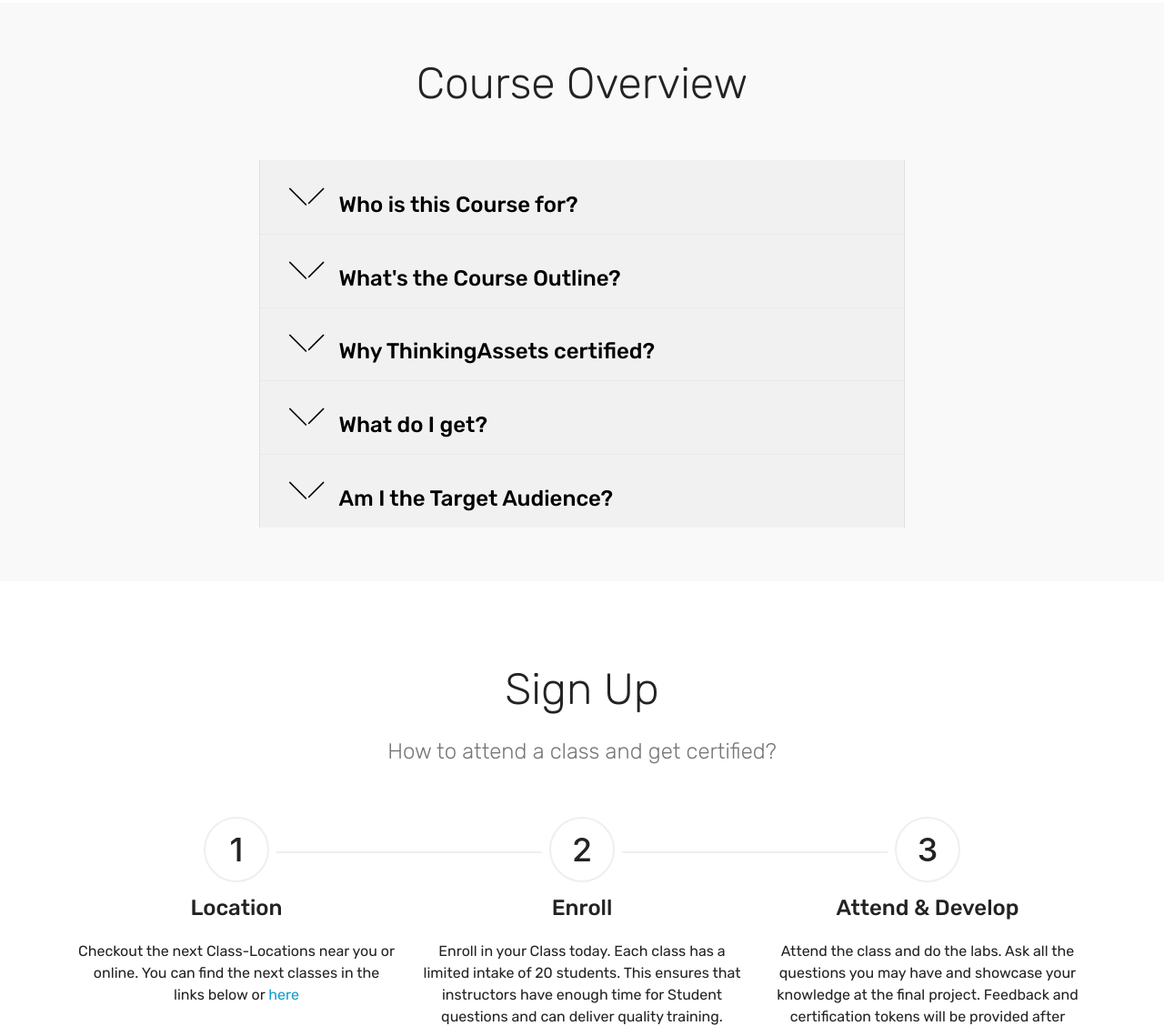
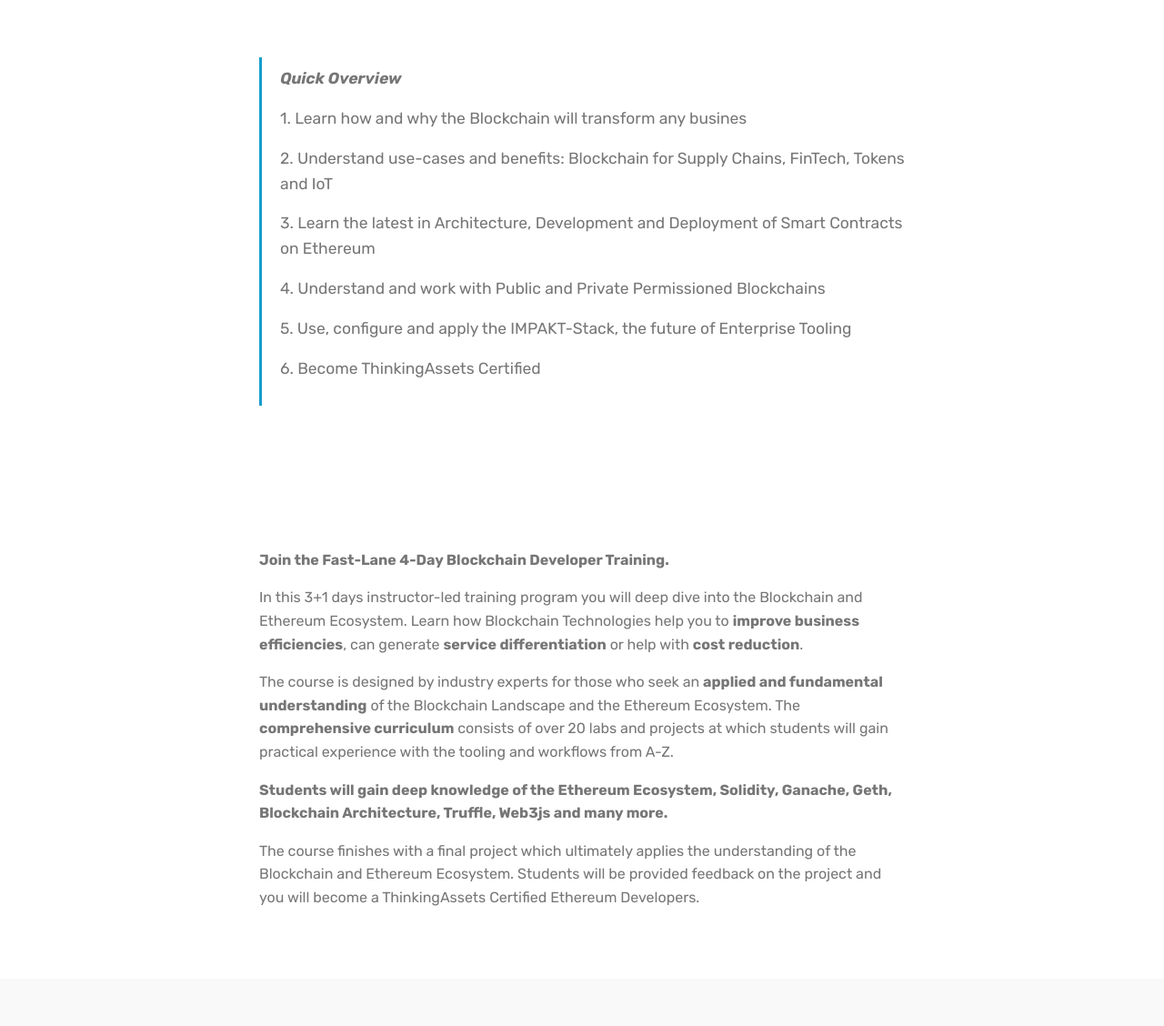
Before and after one commit to tomw1808/thinkingassets_website, a plain HTML site: page enterprise-blockchain-developer-ethereum-ebta-instructor-led-course.html in a window 1280 px wide. Shown: the part 1672-2800 px from the top of the page at 91% size. Drawn offline with Linux system fonts and the light colour scheme; files whose address does not match are found by name.

Commit message:
more information

```diff
--- a/assets/mobirise/css/mbr-additional.css
+++ b/assets/mobirise/css/mbr-additional.css
@@ -3188,6 +3188,24 @@
     font-size: 40px !important;
   }
 }
+.cid-rlxOgjgo9Y {
+  padding-top: 60px;
+  padding-bottom: 60px;
+  background-color: #ffffff;
+}
+.cid-rlxOgjgo9Y .mbr-text,
+.cid-rlxOgjgo9Y blockquote {
+  color: #767676;
+}
+.cid-rlxOBz9RVT {
+  padding-top: 60px;
+  padding-bottom: 60px;
+  background-color: #ffffff;
+}
+.cid-rlxOBz9RVT .mbr-text,
+.cid-rlxOBz9RVT blockquote {
+  color: #767676;
+}
 .cid-rlwFsaP4yP {
   padding-top: 60px;
   padding-bottom: 60px;
--- a/enterprise-blockchain-developer-ethereum-ebta-instructor-led-course.html
+++ b/enterprise-blockchain-developer-ethereum-ebta-instructor-led-course.html
@@ -58,7 +58,7 @@
     </nav>
 </section>
 
-<section class="engine"><a href="https://mobirise.info/j">website templates</a></section><section class="header1 cid-rlwx0Skp1e mbr-parallax-background" id="header16-q">
+<section class="engine"><a href="https://mobirise.info/t">amp templates</a></section><section class="header1 cid-rlwx0Skp1e mbr-parallax-background" id="header16-q">
 
 
 
@@ -155,6 +155,33 @@
             </div>
 
 
+        </div>
+    </div>
+</section>
+
+<section class="mbr-section article content1 cid-rlxOgjgo9Y" id="content2-1g">
+
+
+
+    <div class="container">
+        <div class="media-container-row">
+            <div class="mbr-text col-12 col-md-8 mbr-fonts-style display-7">
+                <blockquote><p><strong>Quick Overview</strong></p><p><span style="font-size: 1.09rem; font-style: normal;">1. Learn how and why the Blockchain will transform any busines</span></p><p><span style="font-size: 1.09rem; font-style: normal;">2. Understand use-cases and benefits: Blockchain for Supply Chains, FinTech, Tokens and IoT</span></p><p><span style="font-size: 1.09rem; font-style: normal;">3. Learn the latest in Architecture, Development and Deployment of Smart Contracts on Ethereum</span></p><p><span style="font-size: 1.09rem; font-style: normal;">4. Understand and work with Public and Private Permissioned Blockchains&nbsp;</span></p><p><span style="font-size: 1.09rem; font-style: normal;">5. Use, configure and apply the IMPAKT-Stack, the future of Enterprise Tooling</span></p><p><span style="font-size: 1.09rem; font-style: normal;">6. Become ThinkingAssets Certified</span></p></blockquote>
+            </div>
+        </div>
+    </div>
+</section>
+
+<section class="mbr-section article content1 cid-rlxOBz9RVT" id="content1-1h">
+
+
+
+    <div class="container">
+        <div class="media-container-row">
+            <div class="mbr-text col-12 mbr-fonts-style display-7 col-md-8"><p><strong>Join the Fast-Lane 4-Day Blockchain Developer Training.
+</strong></p><p>
+<span style="font-size: 1rem;">In this 3+1 days instructor-led training program you will deep dive into the Blockchain and Ethereum Ecosystem. Learn how Blockchain Technologies help you to <strong>improve business efficiencies</strong>, can generate <strong>service differentiation</strong> or help with <strong>cost reduction</strong>. &nbsp;</span></p><p>The course is designed by industry experts for those who seek an <strong>applied and fundamental understanding</strong> of the Blockchain Landscape and the Ethereum Ecosystem. The <strong>comprehensive curriculum</strong> consists of over 20 labs and projects at which students will gain practical experience with the tooling and workflows from A-Z.</p><p><strong>Students will gain deep knowledge of the Ethereum Ecosystem, Solidity, Ganache, Geth, Blockchain Architecture, Truffle, Web3js and many more.
+</strong></p><p>The course finishes with a final project which ultimately applies the understanding of the Blockchain and Ethereum Ecosystem. Students will be provided feedback on the project and you will become a ThinkingAssets Certified Ethereum Developers.</p></div>
         </div>
     </div>
 </section>
@@ -351,7 +378,7 @@
         <div class="row justify-content-center">
             <div class="media-container-column col-lg-8" data-form-type="formoid">
                 <!---Formbuilder Form--->
-                <form action="https://mobirise.com/" method="POST" class="mbr-form form-with-styler" data-form-title="Mobirise Form"><input type="hidden" name="email" data-form-email="true" value="WOd0TjZydtcTs6SdxpLWn1l/2HYKpaY5qmWU41lk2+p1IxK3JUskAup/Oqu9vaUT/lgJj0QFuszQhGxbvd7CNatE58m8SGvmzV5JInY/+TFjKelN5QIS5XsbRWUk9wvl">
+                <form action="https://mobirise.com/" method="POST" class="mbr-form form-with-styler" data-form-title="Mobirise Form"><input type="hidden" name="email" data-form-email="true" value="EiOqY9RCAfij0Ymps5V9XQH/xoPaN4jHD48Hb6pIWoLu2raakJhUox6b8rnQKbB1evOBZH7J+vrYCAy3PfetIoX2ny9TUGCUpQZtoxgXnvIMOBQKb9nISx5WDSUE70Hr">
                     <div class="row row-sm-offset">
                         <div hidden="hidden" data-form-alert="" class="alert alert-success col-12">Thanks for filling out the form!</div>
                         <div hidden="hidden" data-form-alert-danger="" class="alert alert-danger col-12">
```
Also changed, not shown: index.html (+2 -2 lines), privacypolicy.html (+1 -1 lines), 1 other file.
